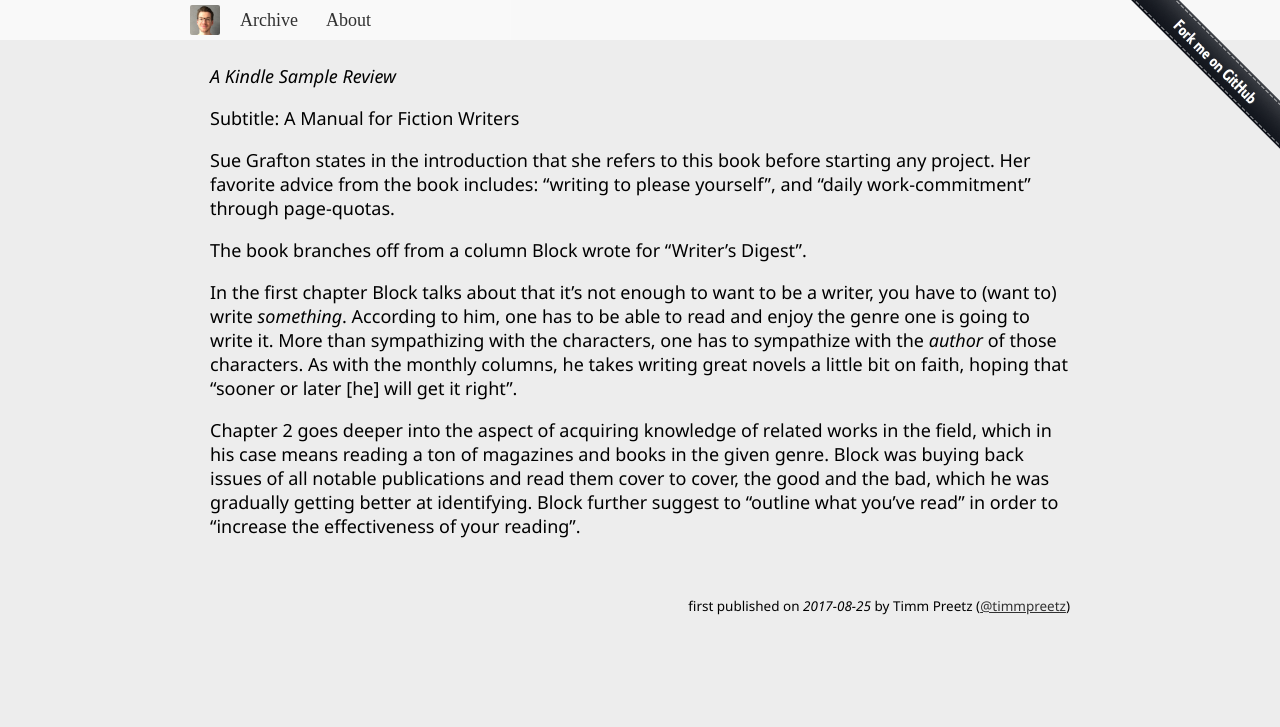
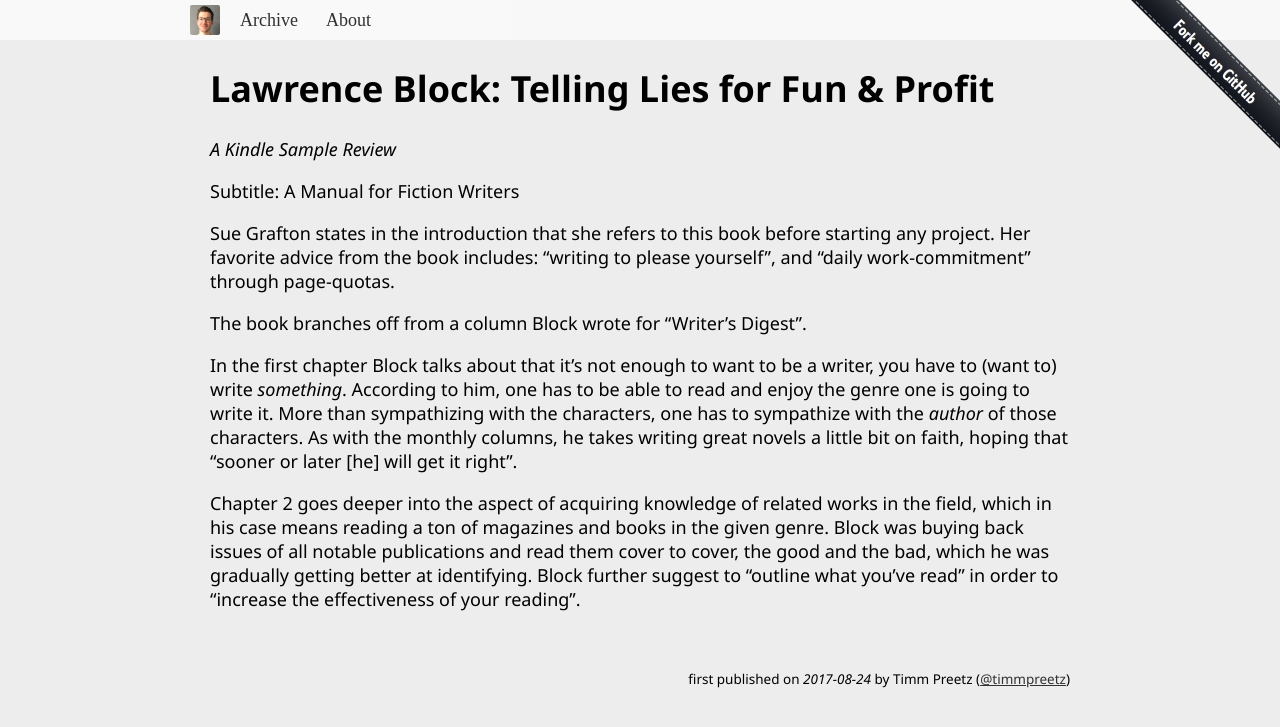
Before and after one commit to tp/page, a Jekyll site: the page built from articles/_posts/2017-08-24-lies-for-profit.md, in a window 1280 px wide. Shown: the top 727 px of the page. Built offline with Jekyll 4.4.1, drawn with Linux system fonts in a browser that asks for light colours; our own code applies the rules of GitHub Pages for plain Markdown files.

Commit message:
Escape title

```diff
--- a/articles/_posts/2017-08-24-lies-for-profit.md
+++ b/articles/_posts/2017-08-24-lies-for-profit.md
@@ -1,5 +1,5 @@
 ---
-title: Lawrence Block: Telling Lies for Fun & Profit
+title: "Lawrence Block: Telling Lies for Fun & Profit"
 layout: default
 ---
 
```
